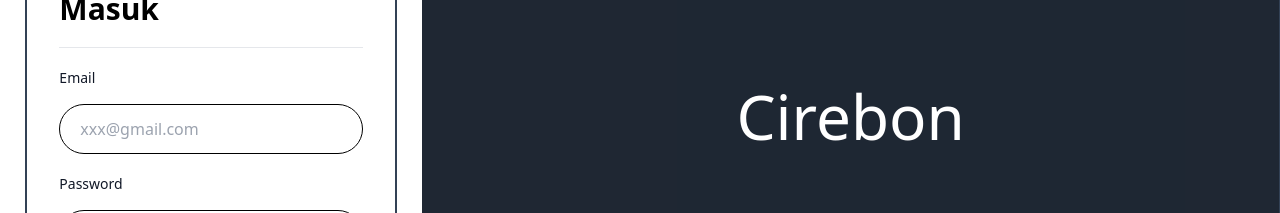
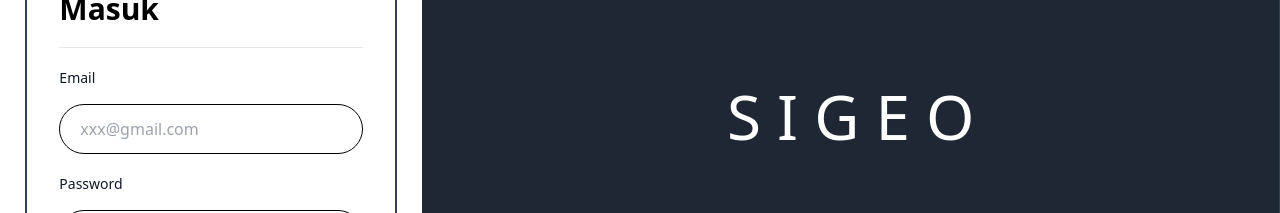
Before and after one commit to khoirulhudaa/geospasial, a React (Vite) app: page / in a window 1280 px wide. Shown: the part 284-497 px from the top of the page. Built offline with nearby package versions, Linux system fonts and the light colour scheme.

Commit message:
web admin

```diff
--- a/src/Pages/index.tsx
+++ b/src/Pages/index.tsx
@@ -578,7 +578,7 @@ const Homepage: React.FC = () => {
                               <p title='nama dinas' className={`text-[18px] underline overflow-hidden overflow-ellipsis whitespace-nowrap max-w-full ${data.dinas_id === dinasID ? 'text-white' : 'text-blue-500 hover:text-blue-700'} ${activeWidth ? 'hidden' : 'block'}`}>{data?.name_dinas}</p>
                               <small className={`text-[14px] ${activeWidth ? 'hidden' : 'block'}`}>( { data?.abbreviation } )</small>
                             </div>
-                            <div title='Hapus dinas' onClick={() => handleRemoveDinas(data?.dinas_id)} className='w-[55px] border-l border-white acive:scale-[0.98] hover:bg-slate-500 cursor-pointer h-full flex justify-center items-center font-normal p-2 text-white bg-blue-400 relative left-4'>
+                            <div title='Hapus dinas' onClick={() => handleRemoveDinas(data?.dinas_id)} className='w-[55px] border-l border-white acive:scale-[0.98] hover:bg-slate-sudo cursor-pointer h-full flex justify-center items-center font-normal p-2 text-white bg-blue-400 relative left-4'>
                               <FaTimes className='cursor-pointer active:scale-[0.98]' />
                             </div>
                           </div>
--- a/src/Pages/login.tsx
+++ b/src/Pages/login.tsx
@@ -70,7 +70,7 @@ const Login: React.FC = () => {
                     <div className='relative overflow-hidden w-[67vw] h-screen bg-slate-700 border-r border-r-slate-700'>
                         <img src={EarthPNG} alt="side-bg" id='earth' className='absolute scale-[1.8] z-[1] left-[-30px] bottom-[-20%] opacity-[0.6]' />
                         <div className='relative w-full flex items-center justify-center h-screen p-8 bg-black z-[333] bg-opacity-[0.4]'>
-                        <h1 className='text-white text-[62px]'>Cirebon</h1>
+                        <h1 className='text-white text-[62px]'>S I G E O</h1>
                         </div>
                     </div>
                 </div>
```
Also changed, not shown: 9 other files (tests, documents, lock files or other folders).
